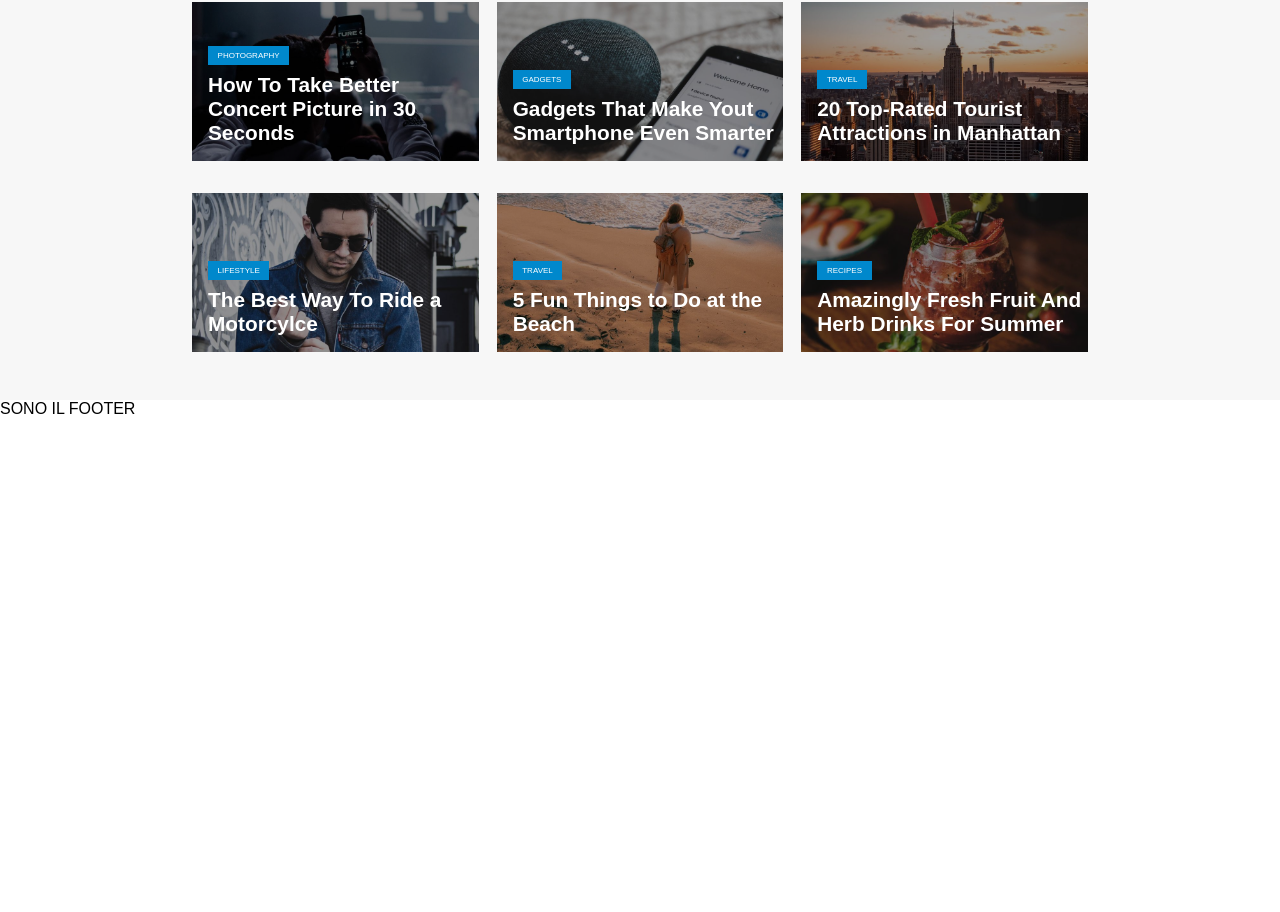
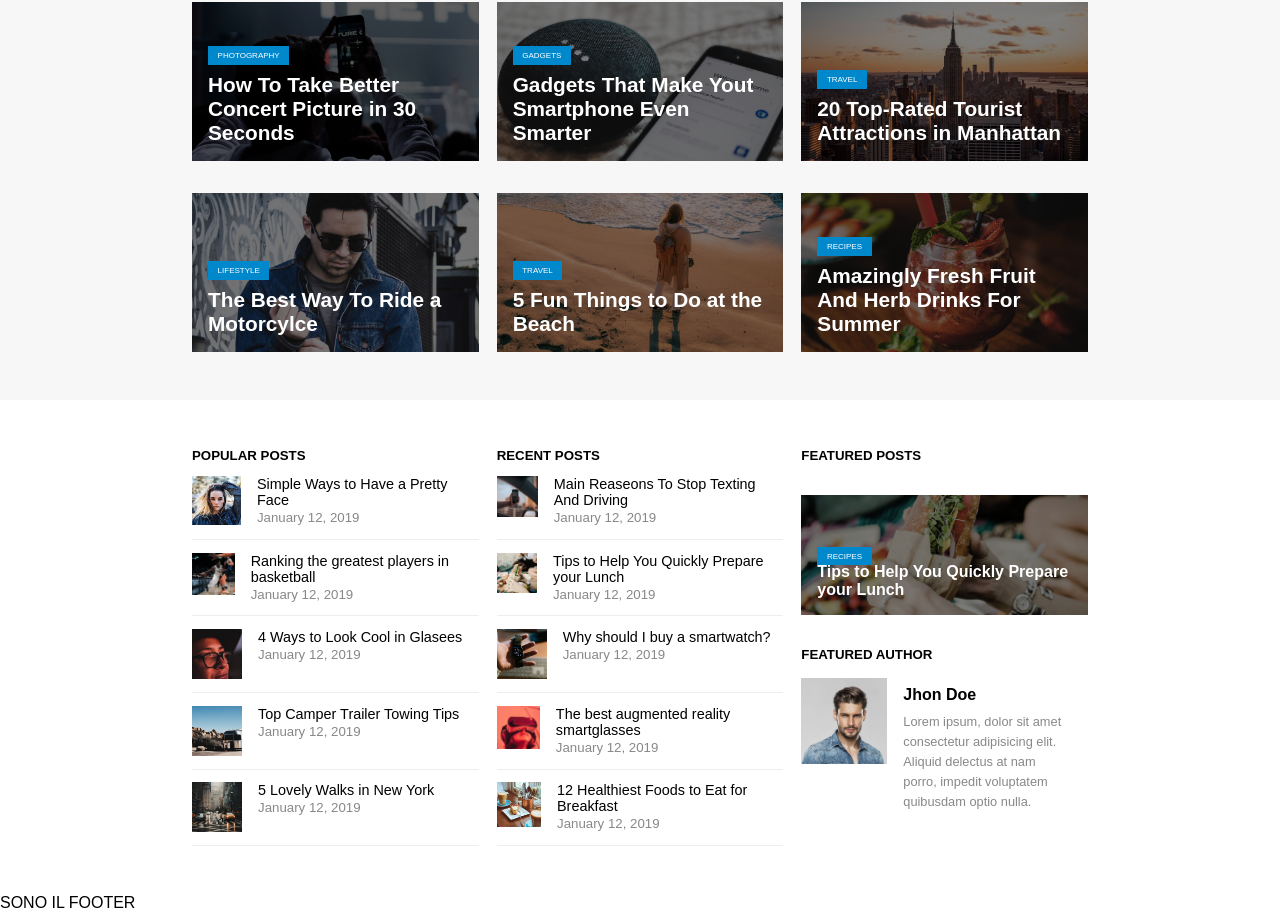
Before and after one commit to Pietroarmill/proj-html-vuejs, a Vue app: page / in a window 1280 px wide. Shown: the part 260-1172 px from the top of the page. Before the commit the page ends 800 px from the top, so only its background shows below. Built offline with nearby package versions, Linux system fonts and the light colour scheme.

Commit message:
add posts section

```diff
--- a/src/App.vue
+++ b/src/App.vue
@@ -1,7 +1,7 @@
 <template>
   <div id="app">
     <AppHeader :ElementTop="this.headerTopArray" :ElementBottom="this.headerBottomArray" />
-    <AppMain :blogsArray="this.blogs"/>
+    <AppMain :BlogsArray="this.blogs" :PopPosts="this.popularPost" :RecentPost="this.recentPost" />
     <AppFooter />
   </div>
 </template>
@@ -54,41 +54,95 @@ export default {
       blogs: [
         {
           title: "How To Take Better Concert Picture in 30 Seconds",
-          content:"Lorem, ipsum dolor sit amet consectetur adipisicing elit. Optio blanditiis dolorem ex reprehenderit sed maiores cum",
+          content: "Lorem, ipsum dolor sit amet consectetur adipisicing elit. Optio blanditiis dolorem ex reprehenderit sed maiores cum",
           type: "photography",
           src: "-46",
         },
         {
           title: "Gadgets That Make Yout Smartphone Even Smarter",
-          content:"Lorem, ipsum dolor sit amet consectetur adipisicing elit. Optio blanditiis dolorem ex reprehenderit sed maiores cum",
+          content: "Lorem, ipsum dolor sit amet consectetur adipisicing elit. Optio blanditiis dolorem ex reprehenderit sed maiores cum",
           type: "gadgets",
           src: "-47",
         },
         {
           title: "20 Top-Rated Tourist Attractions in Manhattan",
           type: "travel",
-          content:"Lorem, ipsum dolor sit amet consectetur adipisicing elit. Optio blanditiis dolorem ex reprehenderit sed maiores cum",
+          content: "Lorem, ipsum dolor sit amet consectetur adipisicing elit. Optio blanditiis dolorem ex reprehenderit sed maiores cum",
           src: "-48",
         },
         {
           title: "The Best Way To Ride a Motorcylce",
           type: "lifestyle",
-          content:"Lorem, ipsum dolor sit amet consectetur adipisicing elit. Optio blanditiis dolorem ex reprehenderit sed maiores cum",
+          content: "Lorem, ipsum dolor sit amet consectetur adipisicing elit. Optio blanditiis dolorem ex reprehenderit sed maiores cum",
           src: "-49",
         },
         {
           title: "5 Fun Things to Do at the Beach",
           type: "travel",
-          content:"Lorem, ipsum dolor sit amet consectetur adipisicing elit. Optio blanditiis dolorem ex reprehenderit sed maiores cum",
+          content: "Lorem, ipsum dolor sit amet consectetur adipisicing elit. Optio blanditiis dolorem ex reprehenderit sed maiores cum",
           src: "-50",
         },
         {
           title: "Amazingly Fresh Fruit And Herb Drinks For Summer",
           type: "recipes",
-          content:"Lorem, ipsum dolor sit amet consectetur adipisicing elit. Optio blanditiis dolorem ex reprehenderit sed maiores cum",
+          content: "Lorem, ipsum dolor sit amet consectetur adipisicing elit. Optio blanditiis dolorem ex reprehenderit sed maiores cum",
           src: "-51",
         },
-      ]
+      ],
+      popularPost: [
+        {
+          img: "-55",
+          title: "Simple Ways to Have a Pretty Face",
+          date: "January 12, 2019"
+        },
+        {
+          img: "-56",
+          title: "Ranking the greatest players in basketball",
+          date: "January 12, 2019"
+        },
+        {
+          img: "-57",
+          title: "4 Ways to Look Cool in Glasees",
+          date: "January 12, 2019"
+        },
+        {
+          img: "-58",
+          title: "Top Camper Trailer Towing Tips",
+          date: "January 12, 2019"
+        },
+        {
+          img: "-59",
+          title: "5 Lovely Walks in New York",
+          date: "January 12, 2019"
+        },
+      ],
+      recentPost: [
+        {
+          img: "-65",
+          title: "Main Reaseons To Stop Texting And Driving",
+          date: "January 12, 2019"
+        },
+        {
+          img: "-66 (1)",
+          title: "Tips to Help You Quickly Prepare your Lunch",
+          date: "January 12, 2019"
+        },
+        {
+          img: "-67",
+          title: "Why should I buy a smartwatch?",
+          date: "January 12, 2019"
+        },
+        {
+          img: "-68",
+          title: "The best augmented reality smartglasses",
+          date: "January 12, 2019"
+        },
+        {
+          img: "-69",
+          title: "12 Healthiest Foods to Eat for Breakfast",
+          date: "January 12, 2019"
+        },
+      ],
     }
   }
 }
--- a/src/components/AppMain.vue
+++ b/src/components/AppMain.vue
@@ -1,11 +1,11 @@
 <template>
   <!-- MAIN -->
   <main class="main">
-    <div class="container">
 
     <!-- Main Blogs Section -->
     <section class="main-blogs-section">
-        <div class="blog-banner with-overlay" v-for="(item, index) in blogsArray" :key="index">
+      <div class="container">
+        <div class="blog-banner with-overlay" v-for="(item, index) in BlogsArray" :key="index">
 
           <div class="blog-img">
             <img :src="require(`../assets/img/blog${item.src}.jpg`)" alt="">
@@ -19,29 +19,78 @@
           </div>
           <!-- /text blog -->
         </div>
-
+      </div>
     </section>
     <!-- /Main Blogs Section -->
 
     <!-- Main Post Section -->
-      <section class="main-post-section">
+    <section class="main-posts-section">
+      <div class="container d-flex">
+
+        <!-- Popular Posts  -->
+        <div class="col popular--+posts">
+          <h5>POPULAR POSTS</h5>
+          <ul>
+            <AppPost v-for="(post, index) in PopPosts" :key="index" :postObj="post" />
+          </ul>
+        </div>
+        <!-- /Popular Posts  -->
+
+        <!-- Recent Posts  -->
+        <div class="col recent-posts">
+          <h5>RECENT POSTS</h5>
+          <ul>
+            <AppPost v-for="(post, index) in RecentPost" :key="index" :postObj="post" />
+          </ul>
+        </div>
+        <!-- /Recent Posts  -->
+
+        <!-- Featured -->
+        <div class="col featured">
+          <h5>FEATURED POSTS</h5>
+
+          <div class="featured-post with-overlay">
+            <div class="post-img">
+              <img src="../assets/img/blog-66.jpg" alt="">
+            </div>
+            <div class="text-img">
+              <span>RECIPES</span>
+              <h2>Tips to Help You Quickly Prepare your Lunch</h2>
+            </div>
+          </div>
+
+          <h5>FEATURED AUTHOR</h5>
+          <div class="featured-author">
+            <div class="img-author">
+              <img src="../assets/img/avatar.jpg" alt="">
+            </div>
+            <div class="text-author">
+              <h4>Jhon Doe</h4>
+              <p>Lorem ipsum, dolor sit amet consectetur adipisicing elit. Aliquid delectus at nam porro, impedit voluptatem quibusdam optio nulla.</p>
+            </div>
+          </div>
+        </div>
+        <!-- /Featured -->
+
+      </div>
     </section>
     <!-- /Main Post Section -->
 
-    </div>
   </main>
   <!-- /MAIN -->
 </template>
 
 <script>
-
+import AppPost from '../components/AppPost.vue'
 export default {
   name: "AppMain",
   props: {
-    blogsArray: Array,
+    BlogsArray: Array,
+    PopPosts: Array,
+    RecentPost: Array,
   },
   components: {
-
+    AppPost
   }
 }
 </script>
@@ -50,15 +99,18 @@ export default {
 @import "../style/variables.scss";
 
 .main {
+  width: 100%;
+
+  // BLOGS SECTION
+  &-blogs-section {
     background-color: #F7F7F7;
-  width: 100%;
     padding: 2rem 0;
 
-  &-blogs-section {
+    .container {
       display: flex;
       justify-content: space-between;
       flex-wrap: wrap;
-
+    }
 
     .blog-banner {
       width: calc(96% / 3);
@@ -71,7 +123,7 @@ export default {
 
       .text-blog {
         position: absolute;
-        margin: 0 0 1rem 1rem;
+        margin: 0 1rem 1rem 1rem;
 
         .blog-type {
           padding: .3rem .6rem;
@@ -92,10 +144,76 @@ export default {
         }
       }
 
+      // HOVER
       &:hover .blog-content {
         display: block;
       }
     }
   }
+
+  // POSTS SECTION
+  &-posts-section {
+    padding: 3rem 0;
+
+    .container {
+      display: flex;
+      justify-content: space-between;
+    }
+
+    .col {
+      width: calc(96% / 3);
+    }
+
+    .featured {
+
+      .featured-post {
+        position: relative;
+        color: white;
+        margin: 2rem 0;
+
+        .text-img {
+          position: absolute;
+          left: 1rem;
+          right: 1rem;
+          bottom: 1rem;
+
+          span {
+            padding: .3rem .6rem;
+            background-color: $brand-blog-color;
+            font-size: .5rem;
+          }
+
+          h2 {
+            font-size: 1rem;
+            font-weight: 800;
+          }
+        }
+      }
+
+      .featured-author {
+        display: flex;
+        margin-top: 1rem;
+
+        .img-author {
+          width: 30%;
+        }
+
+        .text-author {
+          padding: .5rem 1rem;
+          width: 70%;
+
+          h4 {
+            margin-bottom: .5rem;
+          }
+
+          p {
+            color: #888888;
+            font-size: .8rem;
+            line-height: 20px;
+          }
+        }
+      }
+    }
+  }
 }
 </style>
--- /dev/null
+++ b/src/components/AppPost.vue
@@ -0,0 +1,51 @@
+<template>
+  <div class="post">
+    <li>
+      <div class="img-post">
+        <img :src="require(`../assets/img/blog${postObj.img}.jpg`)" alt="">
+      </div>
+      <div class="text-post">
+        <h4>{{ postObj.title }}</h4>
+        <small>{{ postObj.date }}</small>
+      </div>
+    </li>
+  </div>
+</template>
+
+<script>
+export default {
+  name: "AppPost",
+  props: {
+    postObj: Object,
+  }
+};
+</script>
+
+<style lang="scss" scoped>
+.post {
+  li {
+    padding: .8rem 0;
+    border-bottom: 1px solid #EEEEEE;
+    display: flex;
+
+    .img-post {
+      width: 50px;
+      margin-right: 1rem;
+    }
+
+    .text-post {
+      h4 {
+        font-size: .9rem;
+        font-weight: 100;
+      }
+
+      small {
+        font-size: .83rem;
+        color: #888888;
+      }
+    }
+  }
+
+
+}
+</style>
--- a/src/style/common.scss
+++ b/src/style/common.scss
@@ -43,5 +43,5 @@ a {
   left: 0;
   width: 100%;
   height: 100%;
-  background-color: rgba(0, 0, 0, 0.384);
+  background-color: rgba(0, 0, 0, 0.507);
 }
```
Lines whose indentation alone changed are shown as unchanged.
